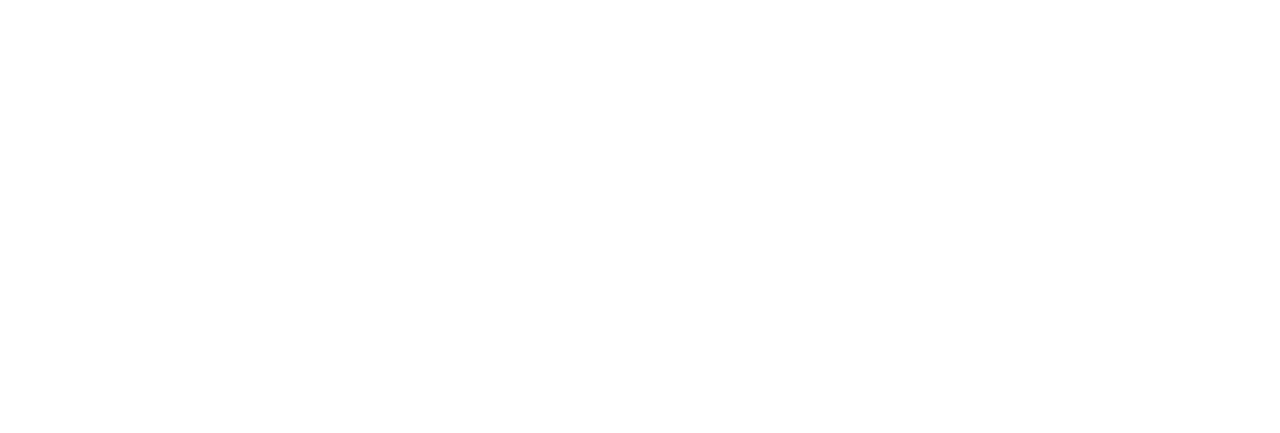
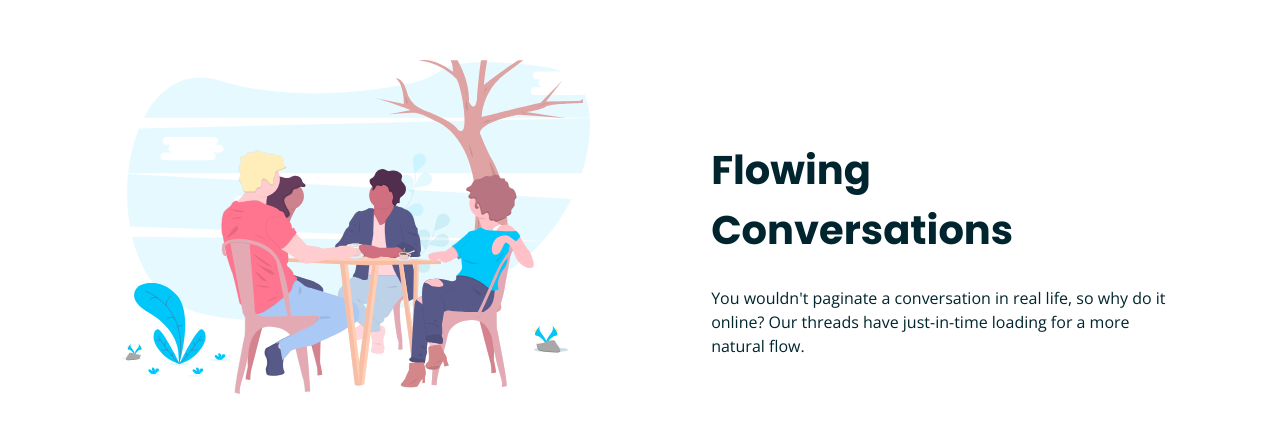
Before and after one commit to simokitkat/Huddle-landing-page-with-curved-sections, a React (Vite) app: page / in a window 1280 px wide. Shown: the part 2951-3384 px from the top of the page. Before the commit the page ends 2816 px from the top, so only its background shows below. Built offline with nearby package versions, Linux system fonts and the light colour scheme.

Commit message:
feat: add flowing conversations section

```diff
--- a/src/App.jsx
+++ b/src/App.jsx
@@ -2,6 +2,7 @@
 import { Hero } from "./components/Hero";
 import { Diagram } from "./components/Diagram";
 import GrowTogether from "./components/GrowTogether";
+import FlowingConversations from "./components/FlowingConversations";
 
 function App() {
   return (
@@ -10,6 +11,7 @@
       <Hero />
       <Diagram />
       <GrowTogether />
+      <FlowingConversations />
     </>
   );
 }
--- /dev/null
+++ b/src/components/FlowingConversations.jsx
@@ -0,0 +1,25 @@
+/* eslint-disable react/no-unescaped-entities */
+import flowingConversationsIMG from "../assets/images/illustration-flowing-conversation.svg";
+
+export default function FlowingConversations() {
+  return (
+    <section className="flowing-conversations">
+      <div className="container">
+        <div className="image">
+          <img
+            src={flowingConversationsIMG}
+            alt="flowing conversations image"
+          />
+        </div>
+        <div className="text">
+          <h2>Flowing Conversations</h2>
+          <p>
+            You wouldn't paginate a conversation in real life, so why do it
+            online? Our threads have just-in-time loading for a more natural
+            flow.
+          </p>
+        </div>
+      </div>
+    </section>
+  );
+}
--- /dev/null
+++ b/src/styles/_flowing-conversations.scss
@@ -0,0 +1,47 @@
+@use './variables-mixins' as *;
+
+.flowing-conversations{
+    margin-top: 104px;
+    margin-bottom: 20px;
+    height: 560px;
+    .container{
+        width: 83.33%;
+        margin: auto;
+        height: 100%;
+        display: flex;
+        justify-content: space-between;
+        align-items: center;
+
+        .image{
+            width: 46.67%;
+            height: 100%;
+            padding: 91px 14.5px;
+
+            img{
+                display: block;
+                object-fit: cover;
+                width: 100%;
+            }
+        }
+
+        .text{
+            width: 43.33%;
+            color: $Very-Dark-Cyan;
+
+            h2{
+            font-size: 40px;
+            font-family: $poppins;
+            font-weight: 700;
+            line-height: 60px;
+            margin-bottom: 26px;
+            }
+
+            p{
+            font-size: 16px;
+            font-family: $open-sans;
+            font-weight: 400;
+            line-height: 24px;
+            }
+        }
+    }
+}
--- a/src/styles/index.scss
+++ b/src/styles/index.scss
@@ -7,3 +7,5 @@
 @use './diagram';
 
 @use './grow-together';
+
+@use './flowing-conversations';
```
